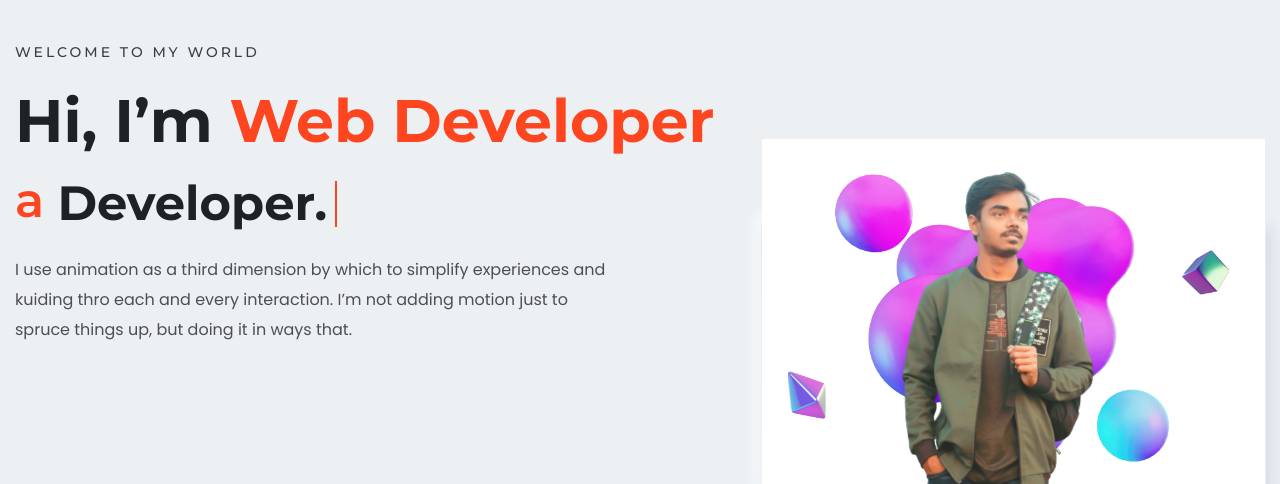
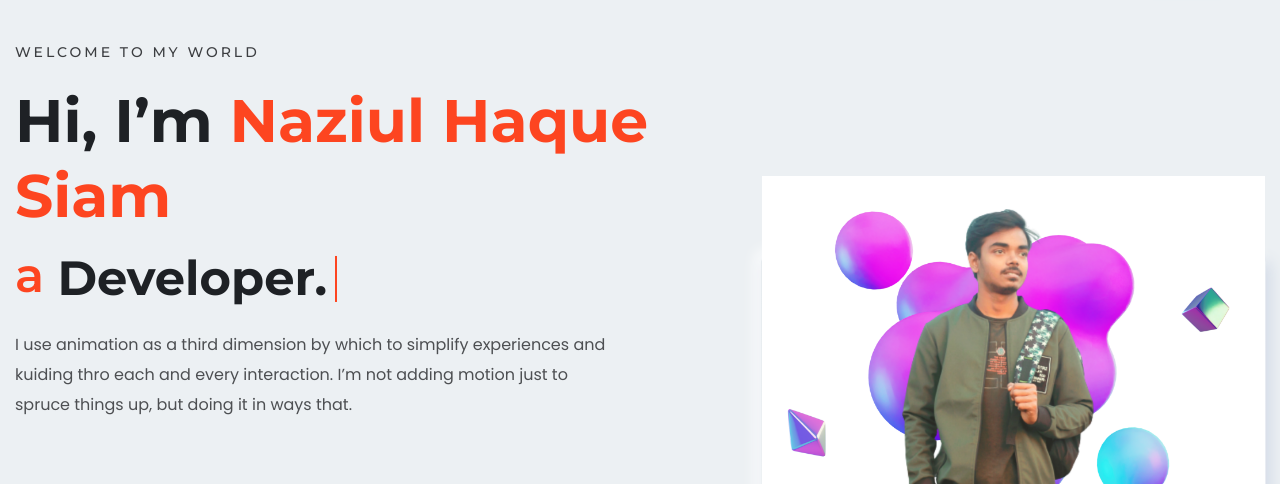
Before and after one commit to Siam07/Portfolio, a plain HTML site: page index.html in a window 1280 px wide. Shown: the part 108-592 px from the top of the page. Drawn offline with Linux system fonts and the light colour scheme.

Commit message:
Update index.html

```diff
--- a/index.html
+++ b/index.html
@@ -141,7 +141,7 @@
                             <div class="content">
                                 <div class="inner">
                                     <span class="subtitle">Welcome to my world</span>
-                                    <h1 class="title">Hi, I’m <span>Web Developer</span><br>
+                                    <h1 class="title">Hi, I’m <span>Naziul Haque Siam</span><br>
                                         <span class="header-caption" id="page-top">
                                             <!-- type headline start-->
                                             <span class="cd-headline clip is-full-width">
```
